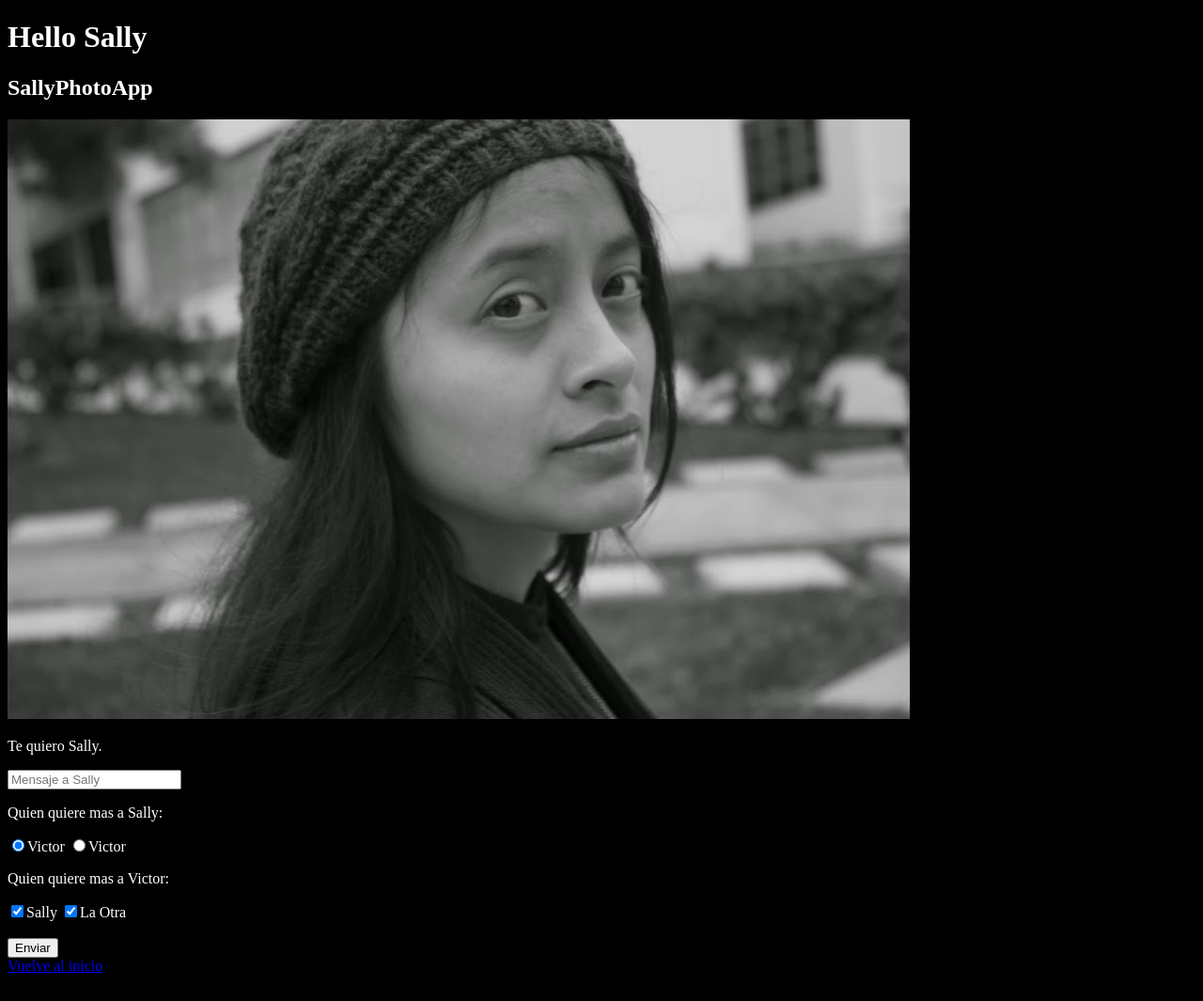
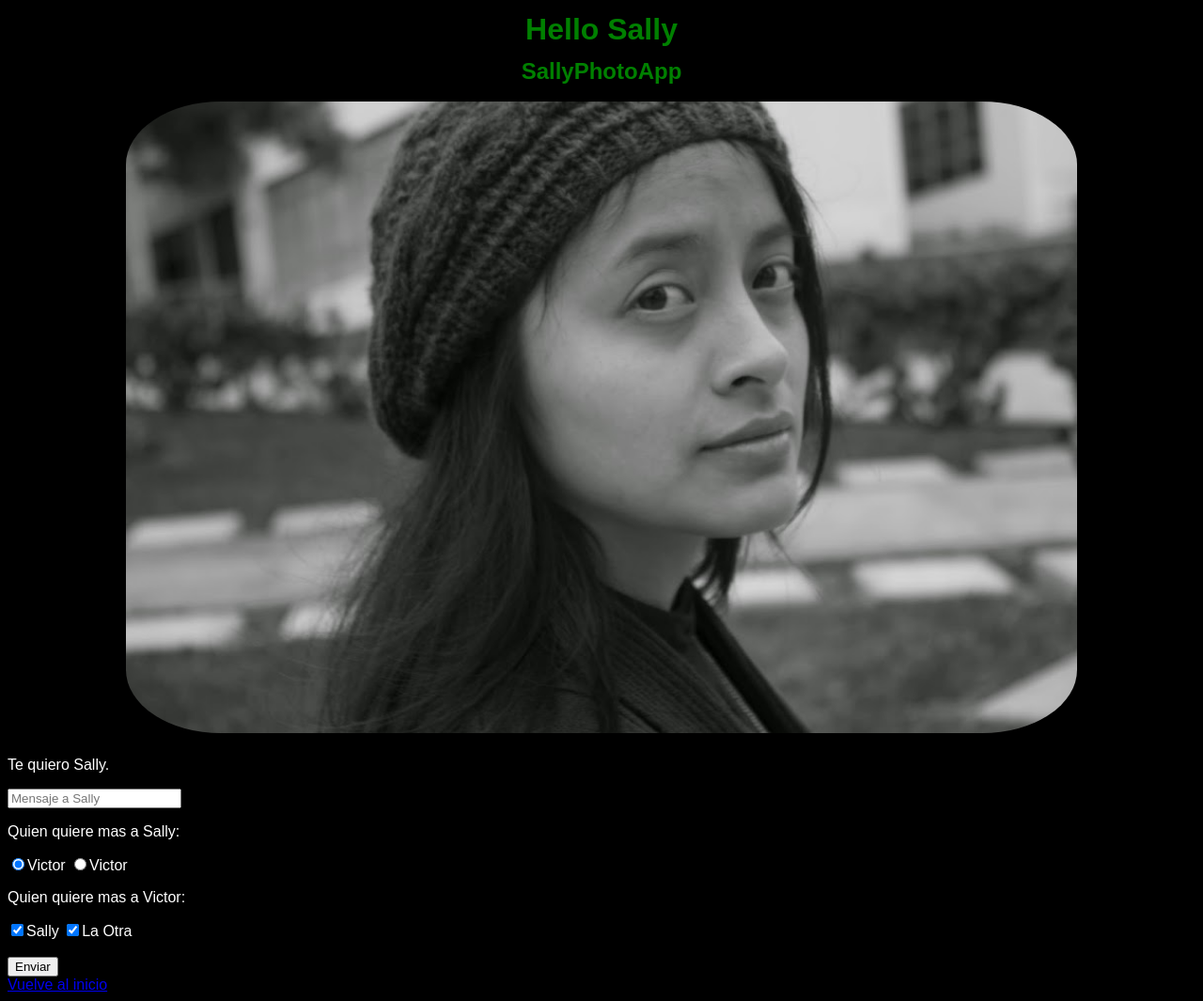
Before and after one commit to victorlb87/victorlb87.github.io, a plain HTML site: page index.html in a window 1280 px wide. Shown: the whole page at 94% size. Drawn offline with Linux system fonts and the light colour scheme.

Commit message:
modificacion 2204251
Agregue estilo a la pagina

```diff
--- a/index.html
+++ b/index.html
@@ -8,23 +8,37 @@
     <style>
         body {
             background-color: black;
-            color:white
+            color:white;
+            font-family: sans-serif;
+        }
+        .imagensally {
+            width: 80%;
+            border-radius: 10%;
+            margin: 5px 10% 5px 10%;
+        }
+
+        .titulo {
+            /* background-color: aliceblue; */
+            color: green;
+            margin: 1%;
+            text-align: center;
+
         }
     </style>
 </head>
 <body>
     <!-- Una photo app guiandome del curso de Freecodecamp -->
     <main>
-        <h1 id="top">Hello Sally</h1>
-        <h2>SallyPhotoApp</h2>
-        <img src="imagenes/Sally_1.jpg" alt="Foto de Sally">
+        <h1 class="titulo" id="top">Hello Sally</h1>
+        <h2 class="titulo">SallyPhotoApp</h2>
+        <img class="imagensally" src="imagenes/Sally_1.jpg" alt="Foto de Sally">
         <p>Te quiero Sally.</p>
         <form action="none">
             <input type="text" name="Mensaje a Sally" id="" placeholder="Mensaje a Sally">
             <br>
             <p>Quien quiere mas a Sally:</p>
-            <label for="victor"><input type="radio" id="victor" checked>Victor</label>
-            <label for="victor2"><input type="radio" id="victor2">Victor</label>
+            <label for="victor"><input type="radio" id="victor" name="QuiereaSally" checked>Victor</label>
+            <label for="victor2"><input type="radio" id="victor2" name="QuiereaSally">Victor</label>
             <br>
             <p>Quien quiere mas a Victor:</p>
             <label for="Sally"><input type="checkbox" id="Sally" checked>Sally</label>
```
